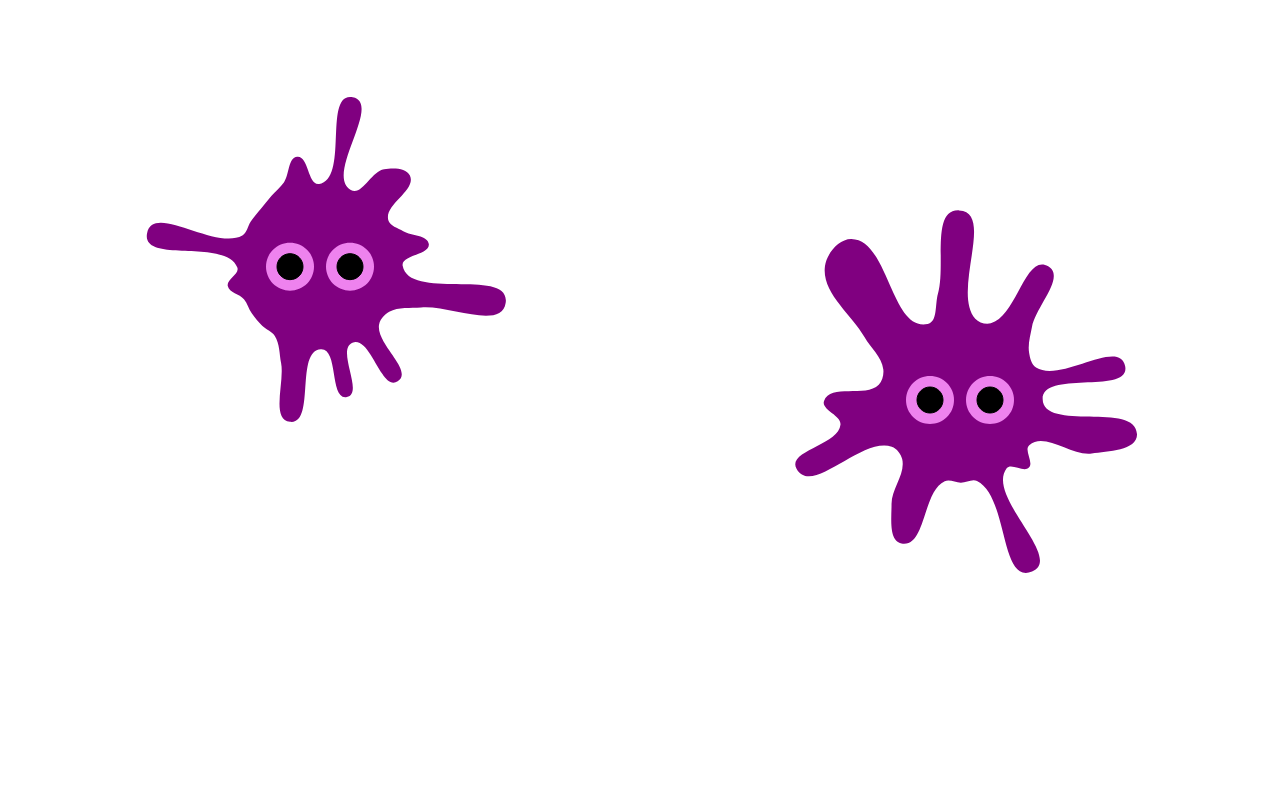
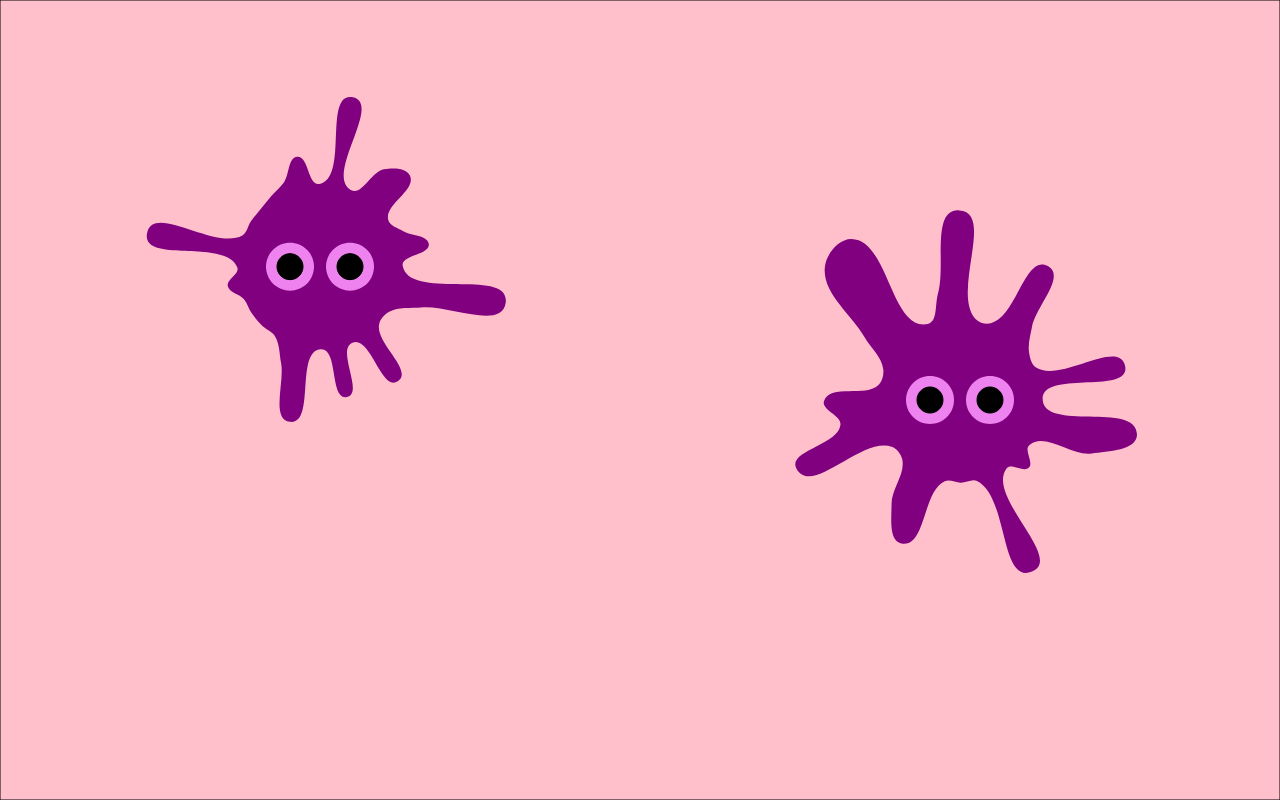
Before and after one commit to WestleyArgentum/monsters, a plain HTML site: page index.html in a window 1280 px wide. Drawn offline with Linux system fonts and the light colour scheme.

Commit message:
abstract land

```diff
--- a/index.html
+++ b/index.html
@@ -3,17 +3,19 @@
 <head>
   <meta charset="utf-8">
   <title>Monster</title>
+
   <link rel="stylesheet" href="css/app.css">
   <script src="libs/jquery-2.1.1.js"></script>
   <script src="libs/two.js"></script>
   <script src="src/monster.js"></script>
+  <script src="src/abstract-land.js"></script>
 </head>
+
 <body>
   <div id="the-world" class="abstract-world">
     <div class="two-container"></div>
   </div>
 
   <script src="src/game.js"></script>
-
 </body>
 </html>
--- /dev/null
+++ b/src/abstract-land.js
@@ -0,0 +1,12 @@
+(function (){
+    var root = this;
+
+    var AbstractLand = root.AbstractLand = function(two) {
+        var land = two.makeRectangle(two.width / 2.0, two.height / 2.0, two.width, two.height);
+        land.fill = 'pink';
+    }
+
+    AbstractLand.prototype.update = function() {
+    }
+
+})();
--- a/src/game.js
+++ b/src/game.js
@@ -8,13 +8,17 @@
     var entities = [];
     var namedEntities = {};
 
+    var land = new AbstractLand(two);
+    entities.push(land);
+    namedEntities['land'];
+
     var monster = new Monster(two, two.width / 4.0 * 3, two.height / 2.0);
     entities.push(monster);
-    namedEntities["monster"] = monster;
+    namedEntities['monster'] = monster;
 
     monster = new Monster(two, two.width / 4.0, two.height / 3.0);
     entities.push(monster);
-    namedEntities["monster2"] = monster;
+    namedEntities['monster2'] = monster;
 
     two.bind('update', function() {
         for (var i = 0; i < entities.length; ++i) {
```
